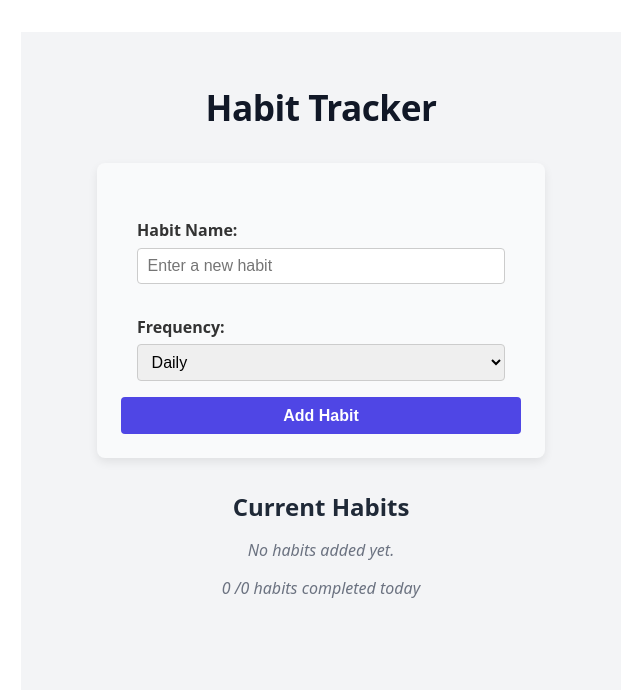
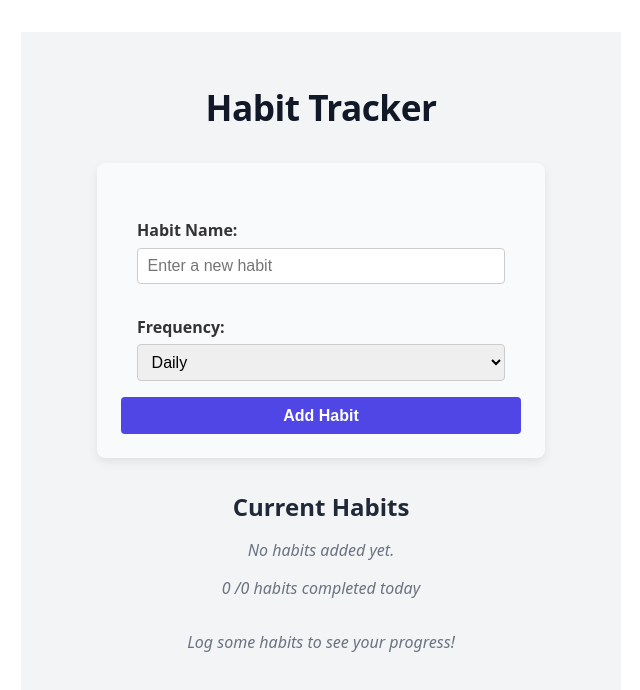
Before and after one commit to theadullamite/Habit-Tracker, a React (Vite) app: page / in a window 1280 px wide. Shown: the top 690 px of the page, without its empty margins (319-959 px from the left). Built offline with nearby package versions, Linux system fonts and the light colour scheme.

Commit message:
more progress

```diff
--- a/src/App.jsx
+++ b/src/App.jsx
@@ -2,14 +2,15 @@ import { useState, useEffect } from "react";
 import HabitForm from "./components/HabitForm";
 import HabitList from "./components/HabitList";
 import "./App.css";
+import { HabitProgressChart } from "./components/HabitProgressChart";
+import { createHabit } from './components/createHabit';
 
 function App() {
   //using state to capture user input
   const [habits, setHabits] = useState(() => {
     const saved = localStorage.getItem("habits");
     return saved ? JSON.parse(saved) : [];
-  },
-);
+  });
 
   //function to add a habit
   const addHabit = (newHabit) => {
@@ -34,6 +35,24 @@ function App() {
     localStorage.setItem("habits", JSON.stringify(habits));
   }, [habits]);
 
+  // useEffect(() => {
+  //   const rawData = createHabit({ name: "", frequency: ""});
+  //   const processData = processLogsForChart(rawData);
+  //   setHabits(processData);
+  // }, []);
+
+  //processing the raw data into the chart-friendly format
+  // const processLogsForChart = (rawData) => {
+  //   //logic to map raw logs to the format
+  //   return rawData.map((log, index) => ({
+  //     name: `Day ${index + 1}`,
+  //     completed: log.isCompleted ? 1 : 0,
+  //     missed: log.isCompleted ? 0 : 1,
+  //   }));
+  // };
+
+
+
   return (
     <div className="app">
       <h1 className="app-title">Habit Tracker</h1>
@@ -44,6 +63,13 @@ function App() {
         onRemove={removeHabit}
         onEdit={editHabit}
       />
+      <div>
+        {habits.length > 0 ? (
+          <HabitProgressChart data={habits} />
+        ) : (
+          <p>Log some habits to see your progress!</p>
+        )}
+      </div>
     </div>
   );
 }
--- a/src/components/HabitProgressChart.jsx
+++ b/src/components/HabitProgressChart.jsx
@@ -1,4 +1,3 @@
-import React from "react";
 import {
   BarChart,
   Bar,
```
